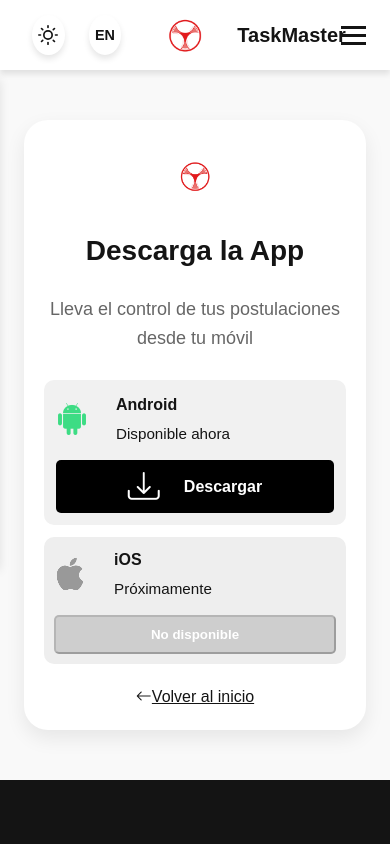
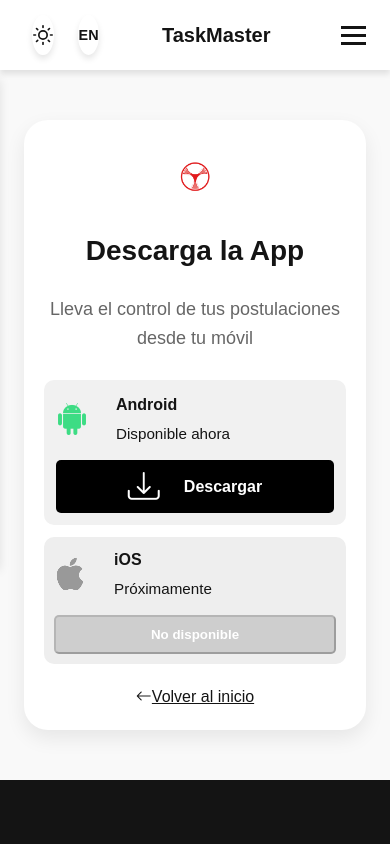
Before and after one commit to CC238-Aplicaciones-Moviles/TaskMaster-LandingPage, a plain HTML site: page login.html in a window 390 px wide. Shown: the top 844 px of the page. Drawn offline with nearby package versions, Linux system fonts and the light colour scheme; a web font is replaced by a local one.

Commit message:
fix:responsive

```diff
--- a/login.html
+++ b/login.html
@@ -210,7 +210,7 @@
     <div class="footer-bottom">
       <div class="container">
         <div class="footer-bottom-content">
-          <p data-i18n="footer.copyright">&copy; 2025 WORKHUB1. Todos los derechos reservados.</p>
+          <p data-i18n="footer.copyright">&copy; 2025 WORKHUB2. Todos los derechos reservados.</p>
           <div class="footer-bottom-links">
             <a href="#" data-i18n="footer.privacy">Privacidad</a>
             <a href="#" data-i18n="footer.terms">Términos</a>
--- a/styles/style.css
+++ b/styles/style.css
@@ -1206,6 +1206,25 @@
   .nav-container {
     gap: 1rem;
   }
+
+  /* Móvil: ocultar la imagen del logo y centrar solo el nombre para evitar solapamiento con el hamburguer */
+  .nav-logo img {
+    display: none !important;
+  }
+
+  .nav-logo {
+    justify-content: center;
+    width: 100%;
+    position: relative; /* para posicionar el span centrado */
+  }
+
+  .nav-logo span {
+    position: absolute;
+    left: 50%;
+    transform: translateX(-50%);
+    display: inline-block;
+    white-space: nowrap;
+  }
 }
 
 @keyframes fadeInUp {
```
